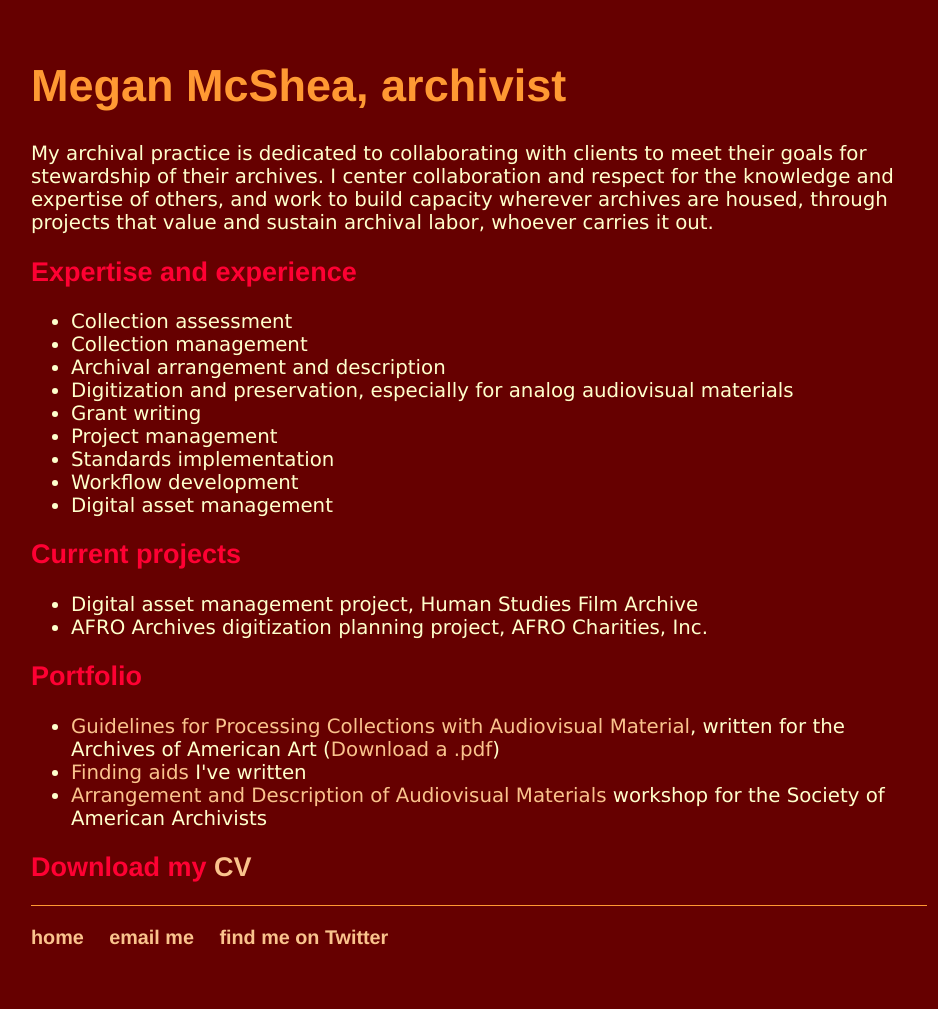
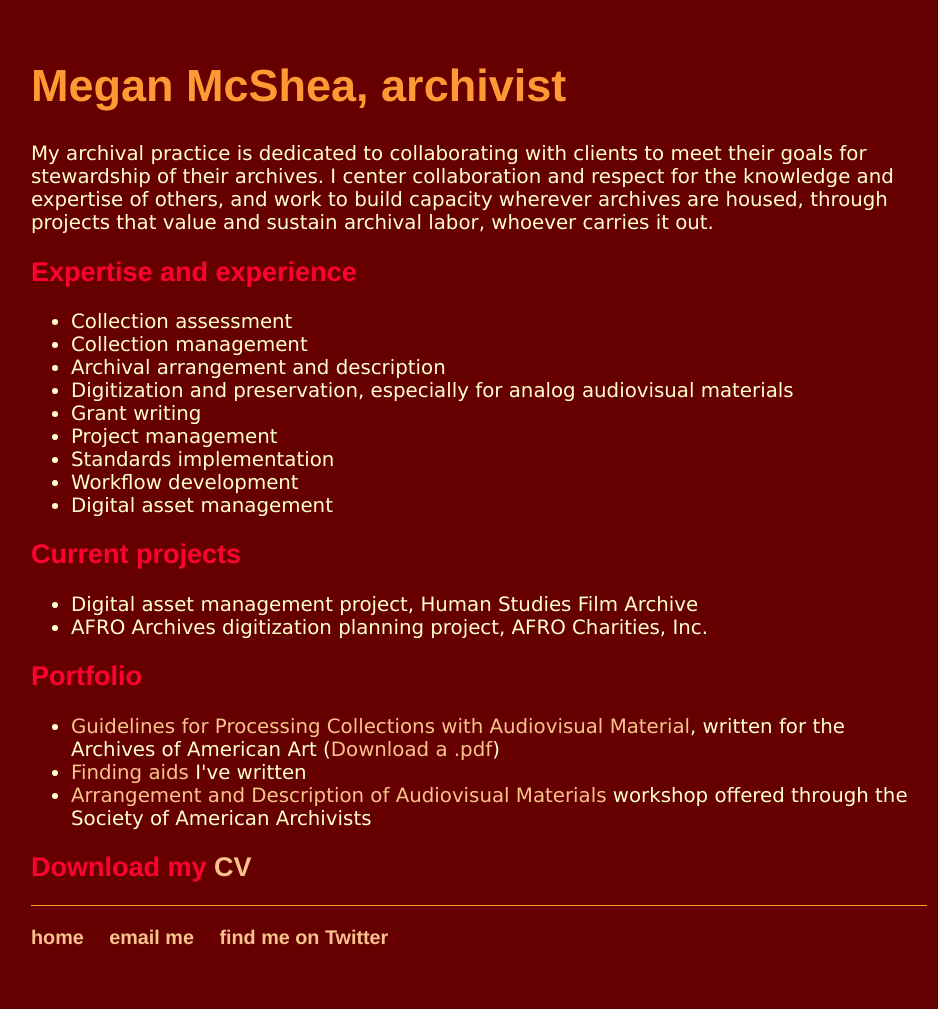
Before and after one commit to megan-mcshea/megan-mcshea.github.io, a Jekyll site: the page built from archivist.html, in a window 1280 px wide. Shown: the whole page, without its empty margins (161-1099 px from the left). Built offline with Jekyll 4.4.1, drawn with Linux system fonts in a browser that asks for light colours.

Commit message:
Update archivist.html

```diff
--- a/archivist.html
+++ b/archivist.html
@@ -24,7 +24,7 @@ title: Megan McShea
 	<h2>Portfolio</h2>
 	<ul><li><a href="https://www.aaa.si.edu/documentation/guidelines-for-processing-collections-with-audiovisual-material">Guidelines for Processing Collections with Audiovisual Material</a>, written for the Archives of American Art (<a href="/AAAAVProcessingGuidelines2019.pdf" target="_blank">Download a .pdf</a>)</li>
 	<li><a href="https://sova.si.edu/search?q=%22megan+mcshea%22&f=data_source%3AArchives+of+American+Art">Finding aids</a> I've written</li>
-	<li><a href="https://www2.archivists.org/prof-education/course-catalog/arrangement-and-description-of-audiovisual-materials">Arrangement and Description of Audiovisual Materials</a> workshop for the Society of American Archivists</li>
+	<li><a href="https://www2.archivists.org/prof-education/course-catalog/arrangement-and-description-of-audiovisual-materials">Arrangement and Description of Audiovisual Materials</a> workshop offered through the Society of American Archivists</li>
 	</ul>
 
 	<h2>Download my <a href="/2-pg-resume-2020.pdf" target="_blank">CV</a>
```
